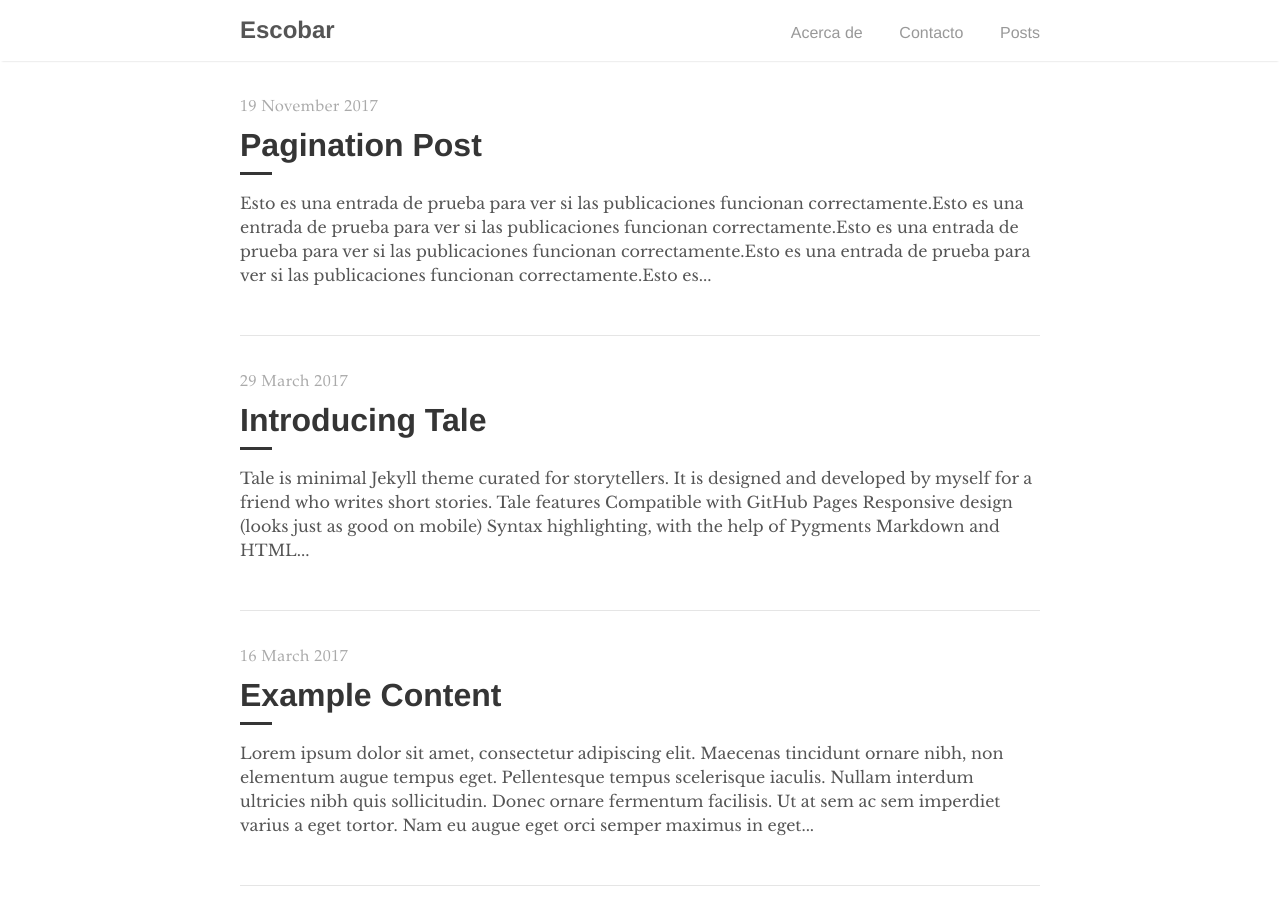
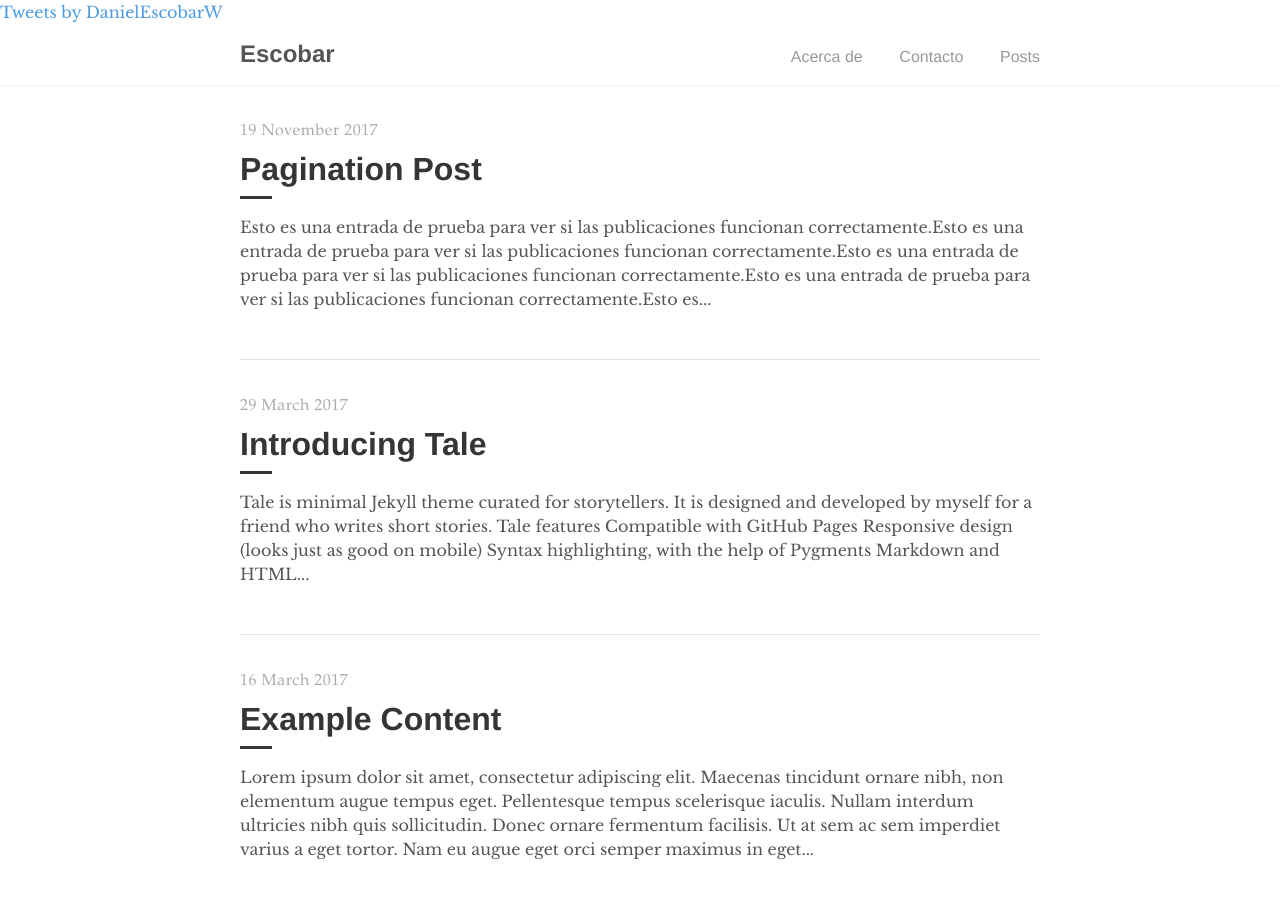
Before and after one commit to daeshu/tale, a Jekyll site: the page built from index.html, in a window 1280 px wide and 900 px high. Built offline with Jekyll 4.4.1, drawn with Linux system fonts in a browser that asks for light colours; the list of posts is cut into pages by our own code; comment, search, counter and statistics services are not loaded.

Commit message:
Update default.html

```diff
--- a/_layouts/default.html
+++ b/_layouts/default.html
@@ -2,6 +2,7 @@
 <html lang="es">
 
   {% include head.html %}
+  {% include poptweet.html %}
 
   <body>
     <nav class="nav">
```
